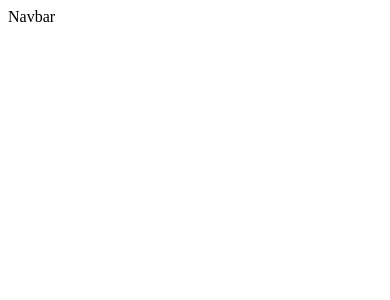
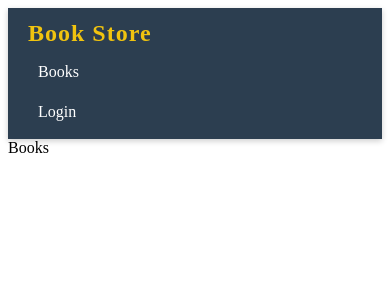
Before and after one commit to kasuni22/Book_store_management_system, a React (Vite) app in the folder client/: page /books in a window 390 px wide. Before the commit this address had no page. Shown: the top 300 px of the page. Built offline with nearby package versions, Linux system fonts and the light colour scheme.

Commit message:
create Navigation bar

```diff
--- a/client/src/App.jsx
+++ b/client/src/App.jsx
@@ -1,6 +1,8 @@
 import { BrowserRouter, Routes, Route } from 'react-router-dom';
 import Home from './components/Home';
 import Navbar from './components/Navbar';
+import Books from './components/Books';
+import Login from './components/Login';
 
 function App() {
 
@@ -9,6 +11,8 @@ function App() {
       <Navbar />
       <Routes>
         <Route path="/" element={<Home />}></Route>
+        <Route path="/books" element={<Books />}></Route>
+        <Route path="/login" element={<Login />}></Route>
       </Routes>
     </BrowserRouter>
   );
--- /dev/null
+++ b/client/src/components/Books.jsx
@@ -0,0 +1,9 @@
+import React from 'react'
+
+const Books = () => {
+    return (
+        <div>Books</div>
+    )
+}
+
+export default Books
--- /dev/null
+++ b/client/src/components/Login.jsx
@@ -0,0 +1,9 @@
+import React from 'react'
+
+const Login = () => {
+    return (
+        <div>Login</div>
+    )
+}
+
+export default Login
--- a/client/src/components/Navbar.jsx
+++ b/client/src/components/Navbar.jsx
@@ -1,8 +1,19 @@
 import React from 'react'
+import { Link } from 'react-router-dom'
+import '../css/Navbar.css'
 
 const Navbar = () => {
     return (
-        <div>Navbar</div>
+        <nav className='navbar'>
+            <div className='navbar-left'>
+                <Link to="/" className='navbar-brand'>Book Store</Link>
+            </div>
+            <div className='navbar-right'>
+                <Link to="/books" className='navbar-link'>Books</Link>
+                <Link to="/login" className='navbar-link'>Login</Link>
+            </div>
+        </nav>
+
     )
 }
 
--- /dev/null
+++ b/client/src/css/Navbar.css
@@ -0,0 +1,56 @@
+.navbar {
+  display: flex;
+  justify-content: space-between;
+  align-items: center;
+  background-color: #2c3e50;
+  padding: 12px 40px;
+  color: white;
+  box-shadow: 0 2px 6px rgba(0, 0, 0, 0.2);
+}
+
+.navbar-brand {
+  font-size: 1.5rem;
+  font-weight: 600;
+  letter-spacing: 1px;
+  text-decoration: none;
+  color: #f1c40f;
+}
+
+.navbar-right {
+  display: flex;
+  gap: 20px;
+}
+
+.navbar-link {
+  text-decoration: none;
+  color: white;
+  font-size: 1rem;
+  transition: all 0.3s ease;
+  padding: 6px 10px;
+  border-radius: 6px;
+}
+
+.navbar-link:hover {
+  background-color: #34495e;
+  color: #f1c40f;
+}
+
+@media (max-width: 600px) {
+  .navbar {
+    flex-direction: column;
+    align-items: flex-start;
+    padding: 12px 20px;
+  }
+
+  .navbar-right {
+    flex-direction: column;
+    width: 100%;
+    gap: 10px;
+    margin-top: 10px;
+  }
+
+  .navbar-link {
+    width: 100%;
+    text-align: left;
+  }
+}
```
